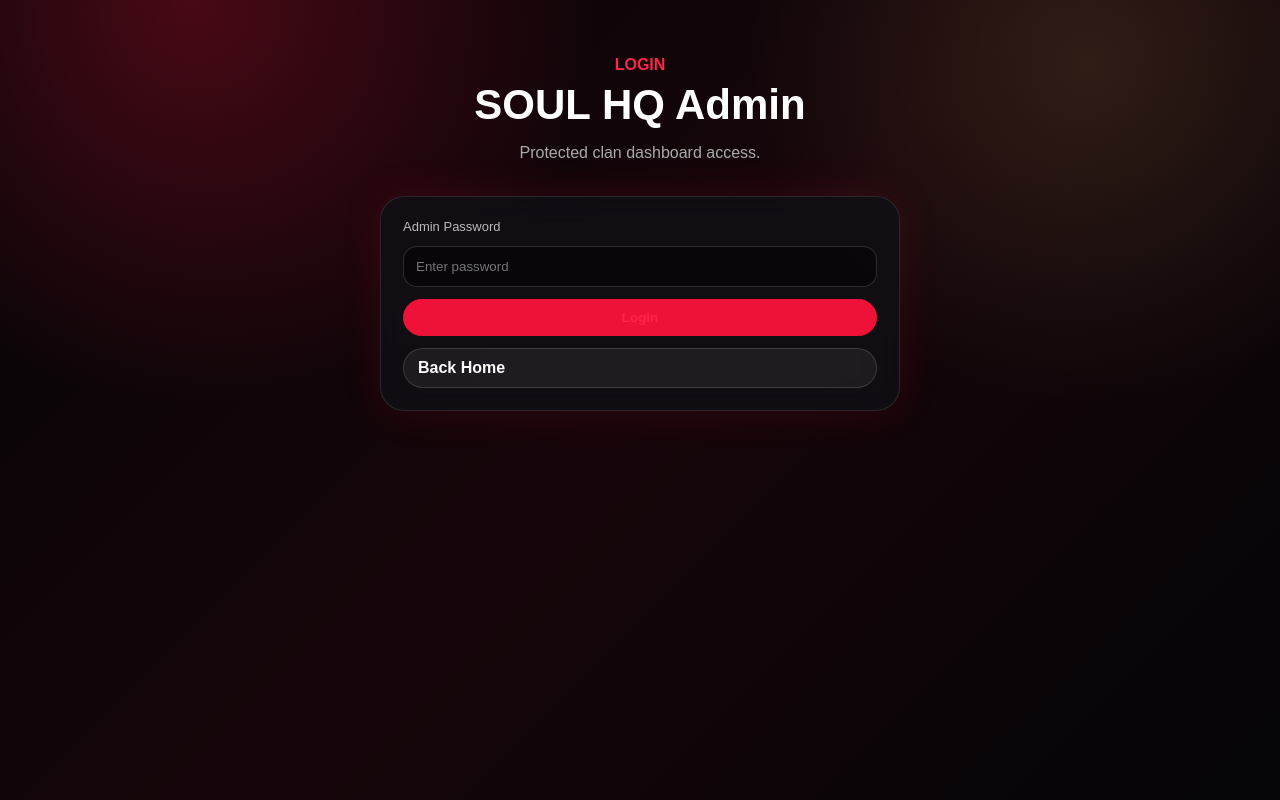
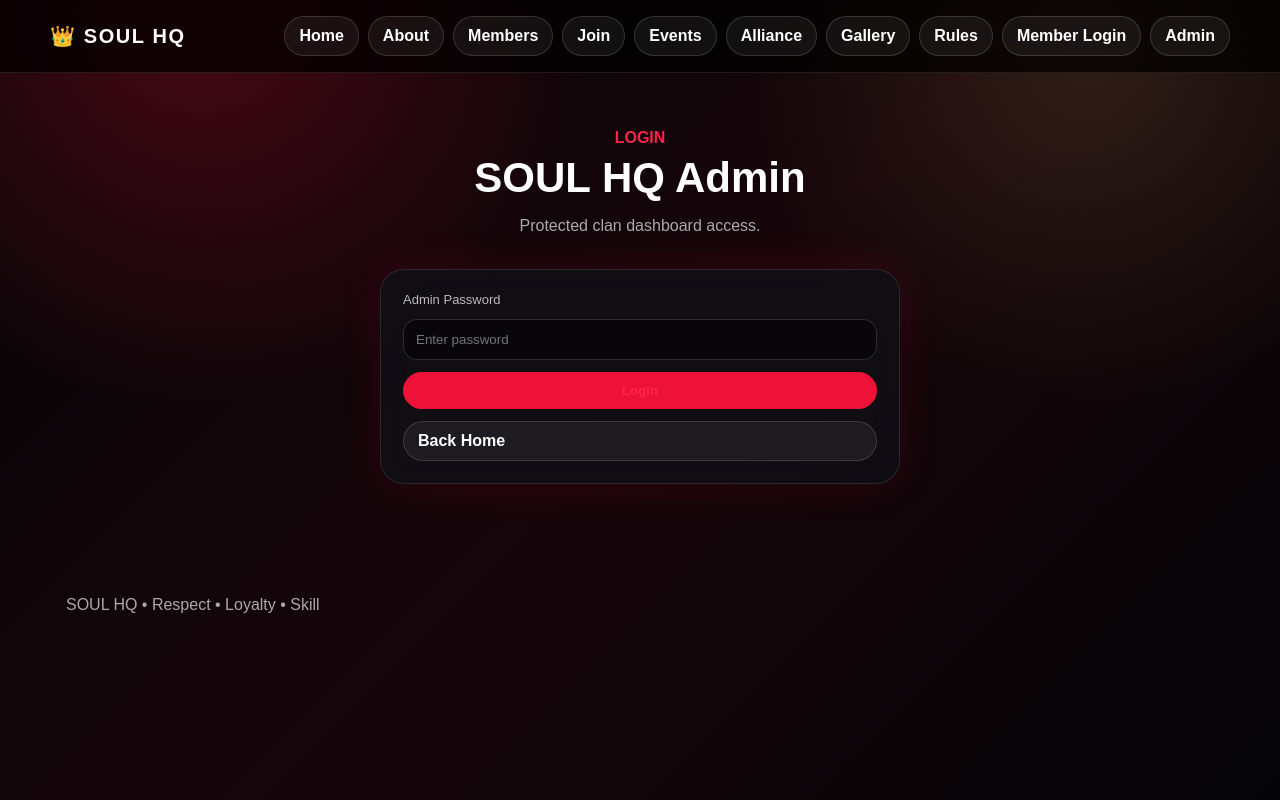
Before and after one commit to ankitraj21805-lgtm/soul-hq, a Next.js app: page /login in a window 1280 px wide. Built offline with nearby package versions, Linux system fonts and the light colour scheme.

Commit message:
feat: add global nav

```diff
--- a/app/layout.tsx
+++ b/app/layout.tsx
@@ -1,4 +1,9 @@
 import './globals.css';
+import Link from 'next/link';
 import type { Metadata } from 'next';
-export const metadata: Metadata = { title: 'SOUL HQ | SOUL Syndicate', description: 'MadOut 2 clan management HQ' };
-export default function RootLayout({ children }: { children: React.ReactNode }) { return <html lang="en"><body>{children}</body></html>; }
+
+export const metadata: Metadata = { title: 'SOUL HQ', description: 'SOUL HQ website' };
+const nav = [['Home','/'],['About','/about'],['Members','/members'],['Join','/join'],['Events','/events'],['Alliance','/alliance'],['Gallery','/gallery'],['Rules','/rules'],['Member Login','/member-login'],['Admin','/admin']];
+export default function RootLayout({ children }: { children: React.ReactNode }) {
+  return <html lang="en"><body><header className="nav"><div className="wrap navin"><Link className="brand" href="/">👑 SOUL HQ</Link><nav className="links">{nav.map(([label,href])=><Link key={href} href={href}>{label}</Link>)}</nav></div></header>{children}<footer className="section"><div className="wrap muted">SOUL HQ • Respect • Loyalty • Skill</div></footer></body></html>;
+}
```
